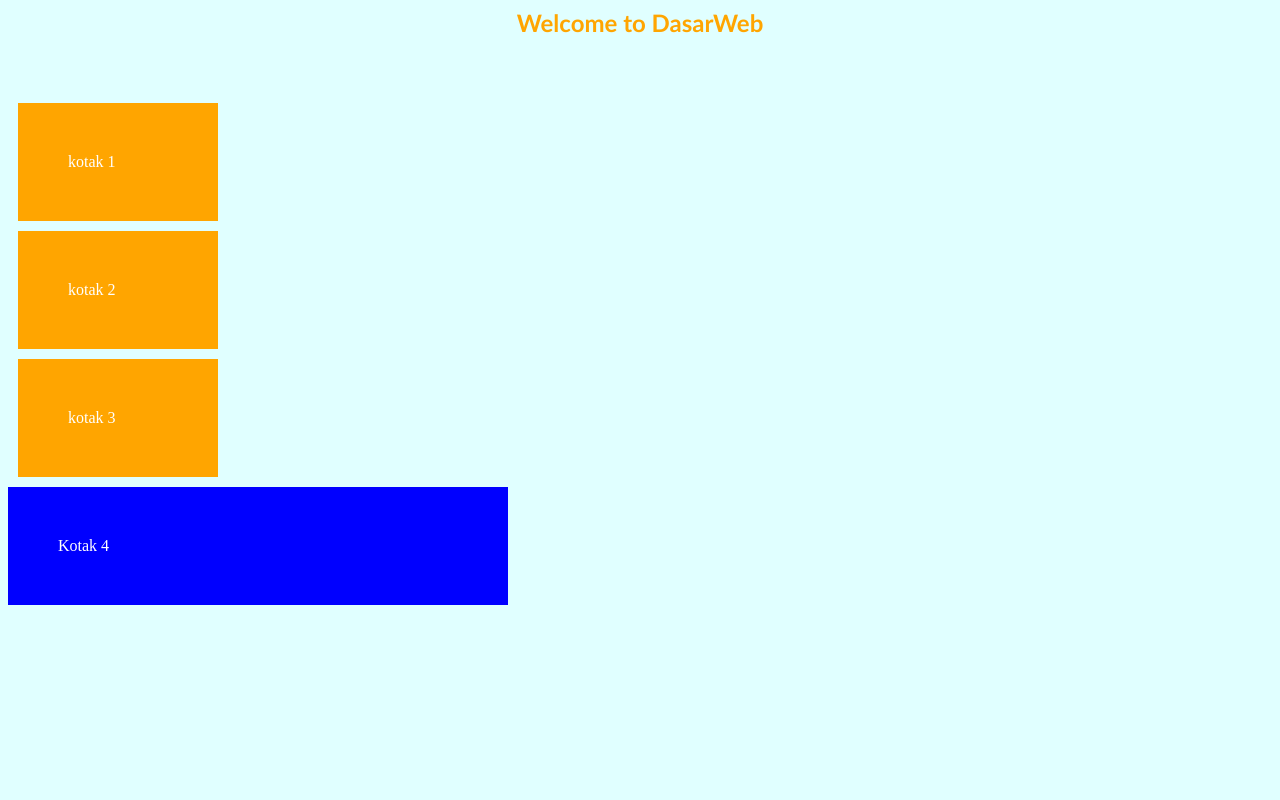
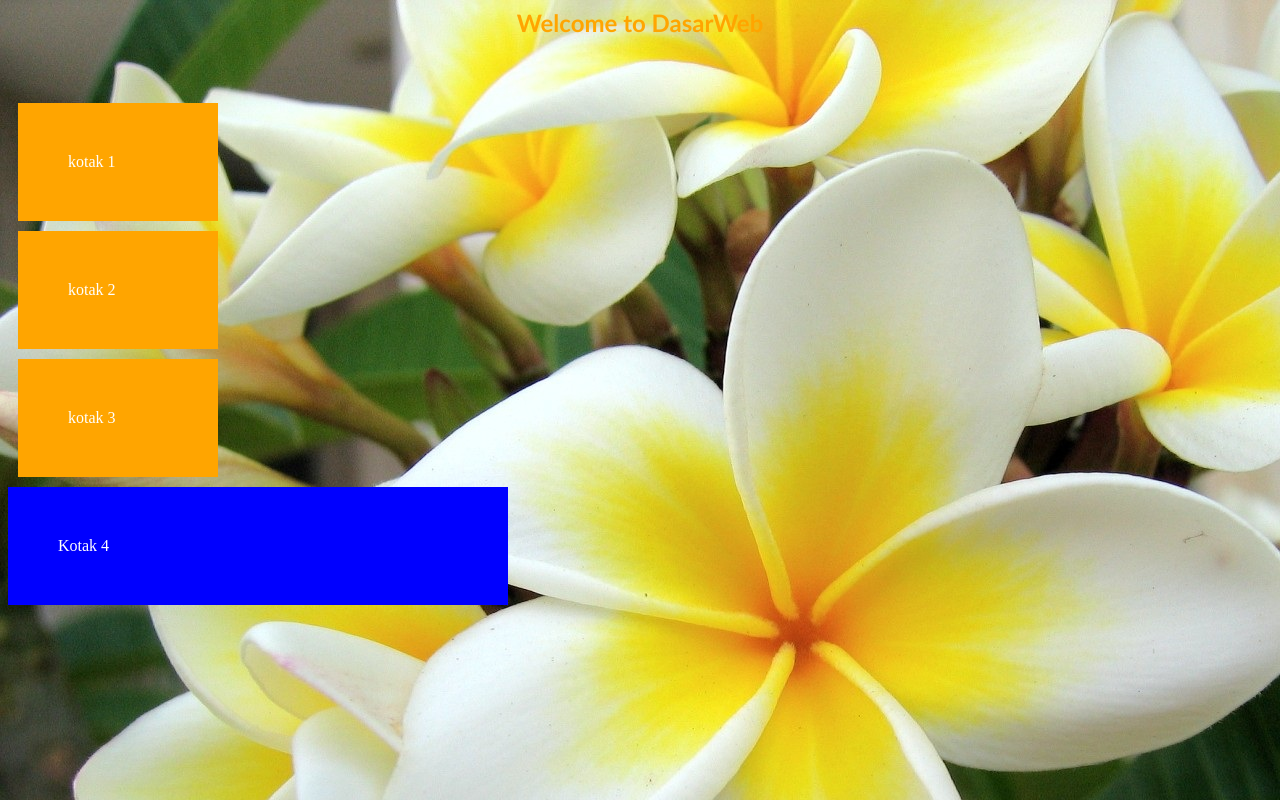
Before and after one commit to kmilaz/DesainPemrogramanWeb_07, a PHP site: page / in a window 1280 px wide. Run offline with PHP 8.4, Linux system fonts and the light colour scheme.

Commit message:
Praktikum5_Langkah2

```diff
--- a/style.css
+++ b/style.css
@@ -20,6 +20,6 @@ h2{
 }
 
 body{
-    background: lightcyan;
+    background: url('bunga2.jpg');
     color: white;
 }
```
